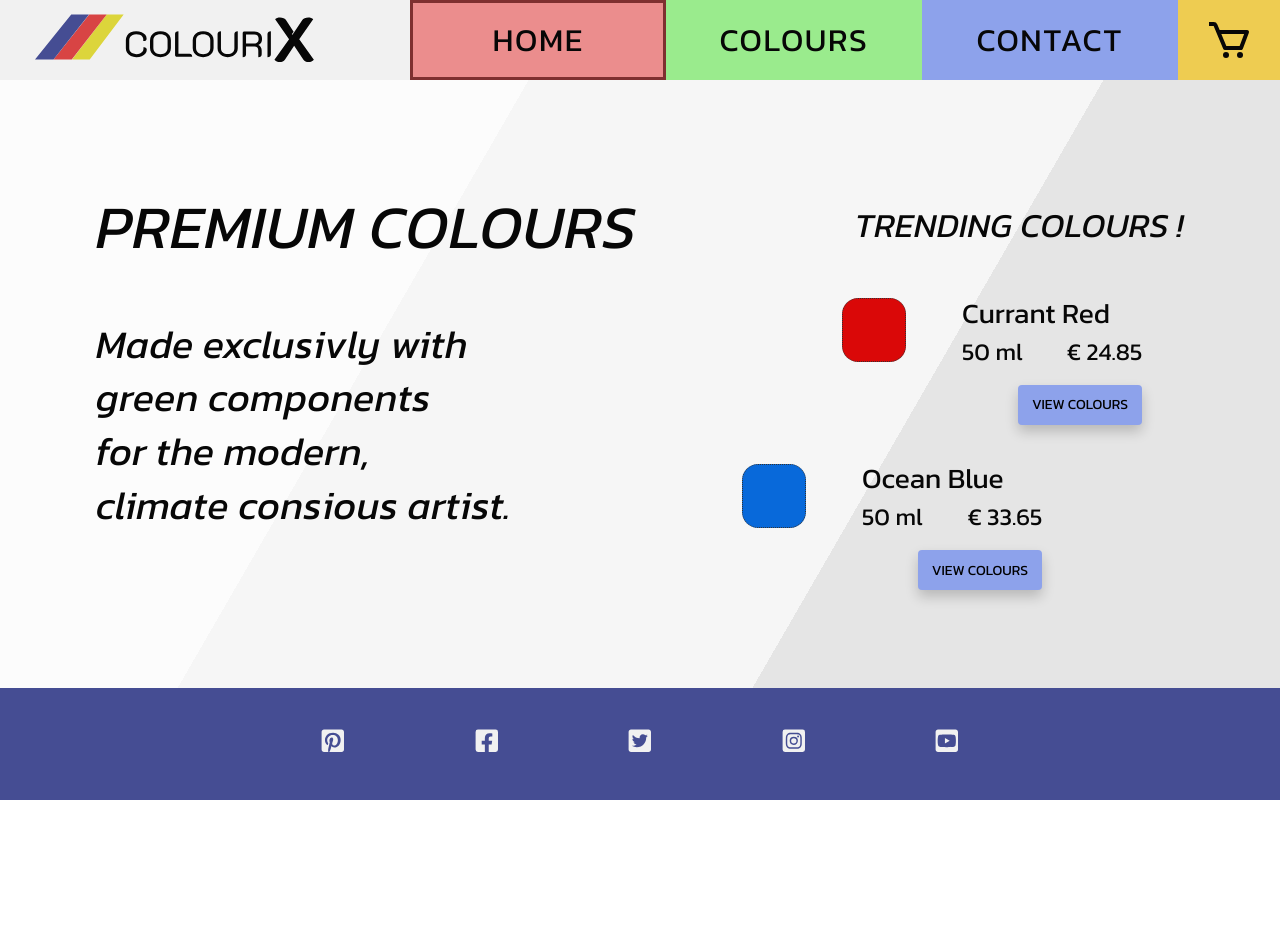
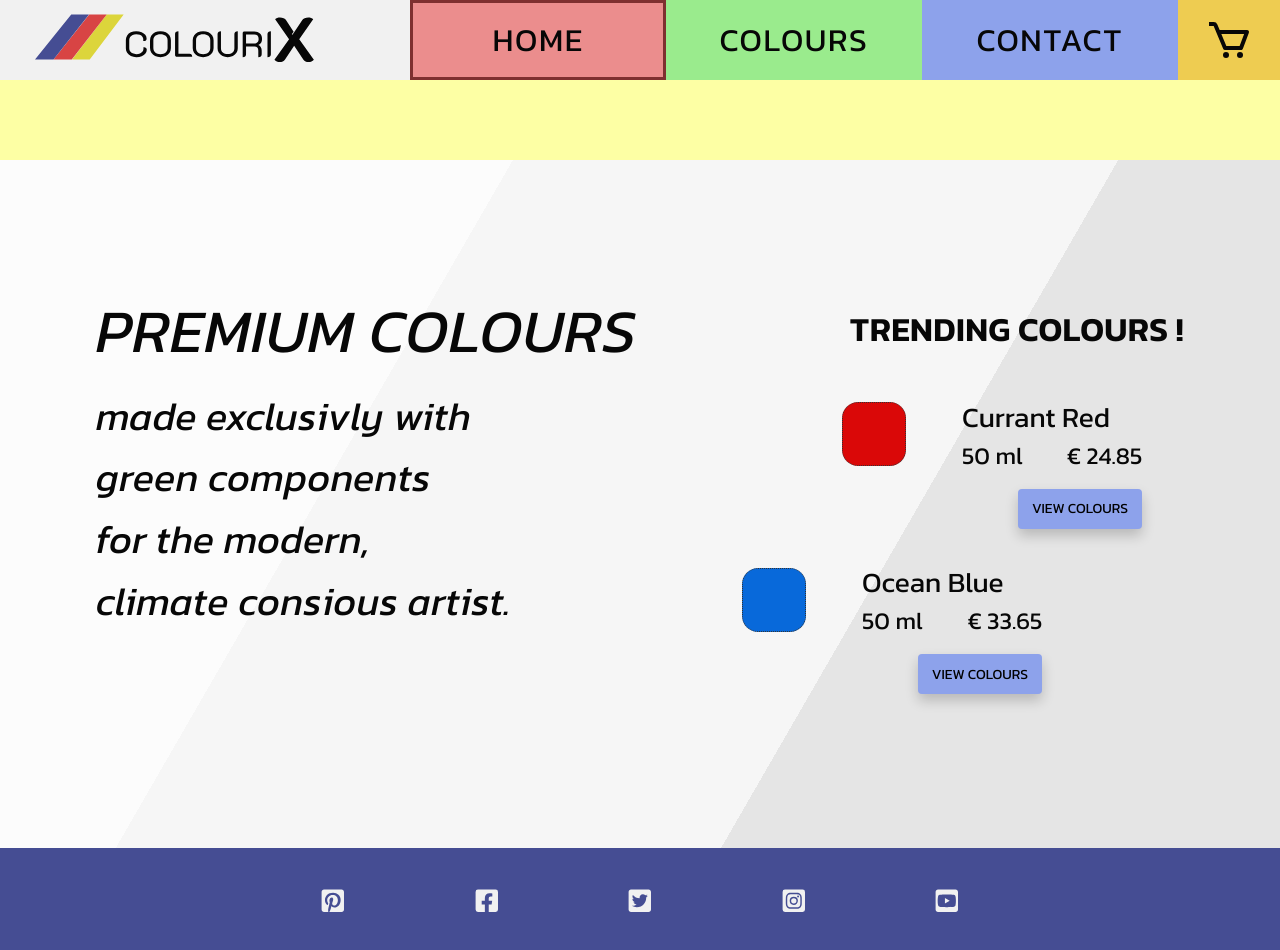
Before and after one commit to Patrick-Svensson/colourix, a React (Create React App) app: page / in a window 1280 px wide. Shown: the top 950 px of the page. Before the commit the page ends 800 px from the top, so only its background shows below. Built offline with nearby package versions, Linux system fonts and the light colour scheme.

Commit message:
Add banner. Change <h1>. Refactor.

```diff
--- a/src/App.js
+++ b/src/App.js
@@ -5,9 +5,6 @@ import Contact from "./Pages/Contact";
 import Home from "./Pages/Home";
 import Navbar from "./Components/Navbar";
 import Footer from "./Components/Footer";
-import "./Pages/Home.css";
-import "./Components/Footer.css";
-import "./Components/Navbar.css";
 import "./App.css";
 
 function App() {
--- a/src/Components/Footer.js
+++ b/src/Components/Footer.js
@@ -1,4 +1,5 @@
 import { FaPinterestSquare, FaFacebookSquare, FaTwitterSquare, FaInstagramSquare, FaYoutubeSquare } from "react-icons/fa";
+import "./Footer.css";
 
 const Footer = () => {
     return (
--- a/src/Pages/Home.css
+++ b/src/Pages/Home.css
@@ -1,3 +1,10 @@
+.banner {
+    width: 100vw;
+    height: 10vh;
+    background-color: #fdffa4;
+    margin-top: 10vh;
+}
+
 .home {
     width: 100vw;
     height: 100vh;
@@ -13,18 +20,12 @@
     height: 50%;
     display: flex;
     justify-content: space-between;
+    margin-bottom: 7rem;
 }
 
 .homeHeader {
     width: 60%;
     height: 100%;
-    display: flex;
-    flex-direction: column;
-}
-
-.homeHeading {
-    font-weight: 400;
-    font-style: italic;
 }
 
 .homeHeaderHeading {
@@ -32,13 +33,20 @@
     text-transform: uppercase;
     line-height: clamp(2.5rem, 2.2143rem + 1.4286vw, 3.5rem);
     letter-spacing: 0.04rem;
-    padding-bottom: 4rem;
+    font-weight: 400;
+    font-style: italic;
+}
+
+.homeHeaderHeading > span {
+    font-size: clamp(1.6rem, 1.3143rem + 1.4286vw, 2.6rem);
+    line-height: clamp(2.5rem, 2.2143rem + 1.4286vw, 3.5rem);
+    text-transform: lowercase;
+    letter-spacing: 0.02rem;
 }
 
 .homeHeaderSubHeading {
-    font-size: clamp(1.6rem, 1.3143rem + 1.4286vw, 2.6rem);
-    line-height: clamp(2.5rem, 2.2143rem + 1.4286vw, 3.5rem);
-    letter-spacing: 0.02rem;
+    display: inline-block;
+    padding-top: 2rem;
 }
 
 .homeAside {
@@ -87,9 +95,14 @@
     margin-left: auto;
 }
 
-/* Screen breakpoint 1184px */
+/* Screen breakpoint 1200px */
 
-@media screen and (max-width: 65rem) {
+@media screen and (max-width: 75rem) {
+    .banner {
+        height: 8vh;
+        margin-top: 8vh;
+    }
+
     .home {
         height: 80rem;
     }
@@ -111,9 +124,14 @@
     }
 }
 
-/* Screen breakpoint 752px */
+/* Screen breakpoint 784px */
 
-@media screen and (max-width: 47rem) {
+@media screen and (max-width: 49rem) {
+    .banner {
+        height: 4rem;
+        margin-top: 4rem;
+    }
+
     .home {
         height: 70rem;
     }
--- a/src/Pages/Home.js
+++ b/src/Pages/Home.js
@@ -1,15 +1,25 @@
+import { Link } from "react-router-dom";
 import TrendingColour from "../Components/TrendColours";
+import "./Home.css";
 
 const Home = () => {
     return (
+        <>
+            <div className="banner"></div>
             <div className="home">
                 <div className="homeContentContainer">
                     <header className="homeHeader">
-                    <h1 className="homeHeaderHeading homeHeading">premium colours</h1>
-                    <span className="homeHeaderSubHeading homeHeading">Made exclusivly with</span>
-                    <span className="homeHeaderSubHeading homeHeading">green components</span>
-                    <span className="homeHeaderSubHeading homeHeading">for the modern,</span>
-                    <span className="homeHeaderSubHeading homeHeading">climate consious artist.</span>
+                        <h1 className="homeHeaderHeading">
+                            premium colours
+                            <br></br>
+                            <span className="homeHeaderSubHeading">Made exclusivly with</span>
+                            <br></br>
+                            <span>green components</span>
+                            <br></br>
+                            <span>for the modern,</span>
+                            <br></br>
+                            <span>climate consious artist.</span>
+                        </h1>
                     </header>
                     <aside className="homeAside">
                         <h2 className="trendColHeading homeHeading">trending colours &#33;</h2>
@@ -19,6 +29,7 @@ const Home = () => {
                     </aside>
                 </div>
             </div>
+        </>
     );
 };
 
```
Also changed, not shown: src/Components/Navbar.js (+5 -22 lines). Lines whose indentation alone changed are shown as unchanged.
